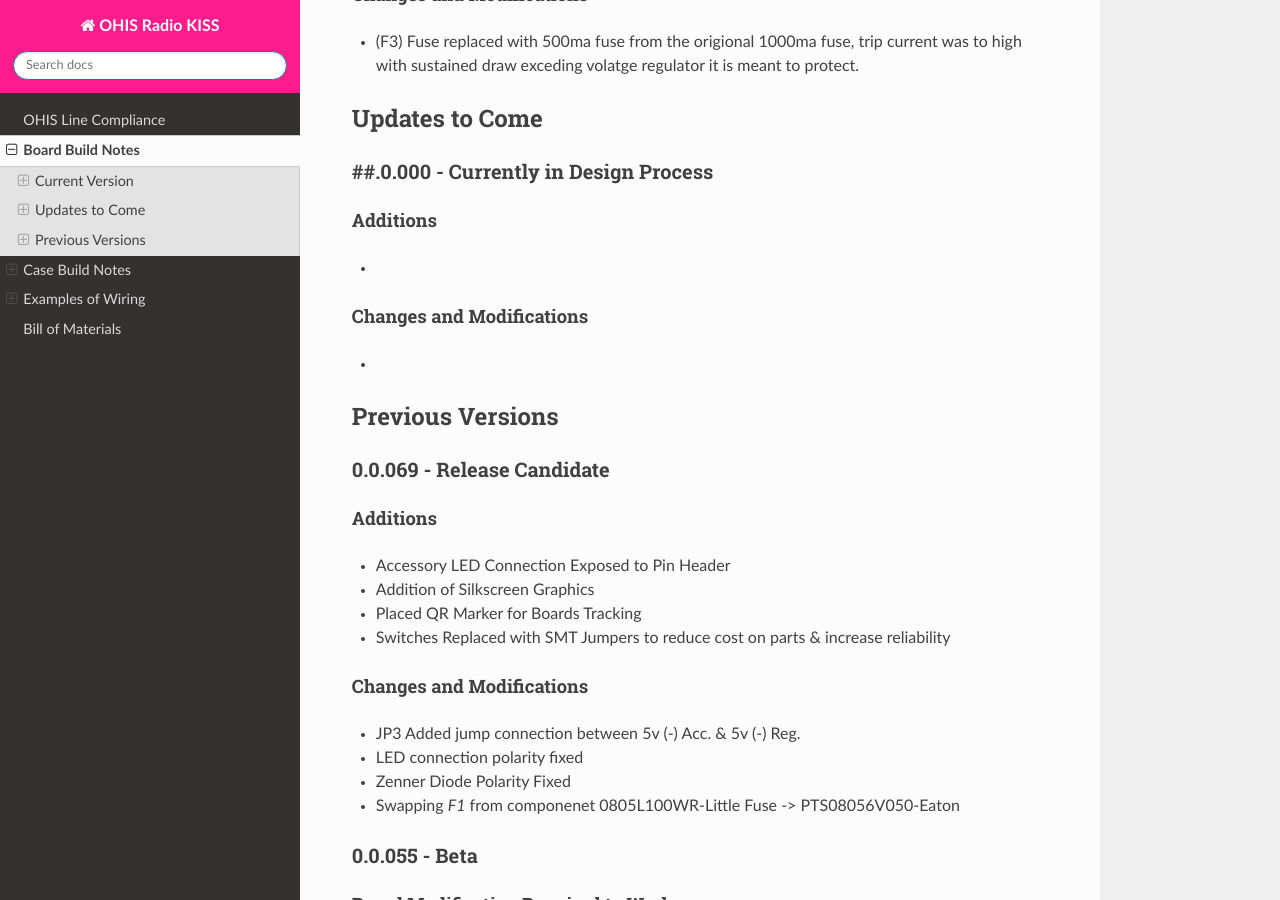
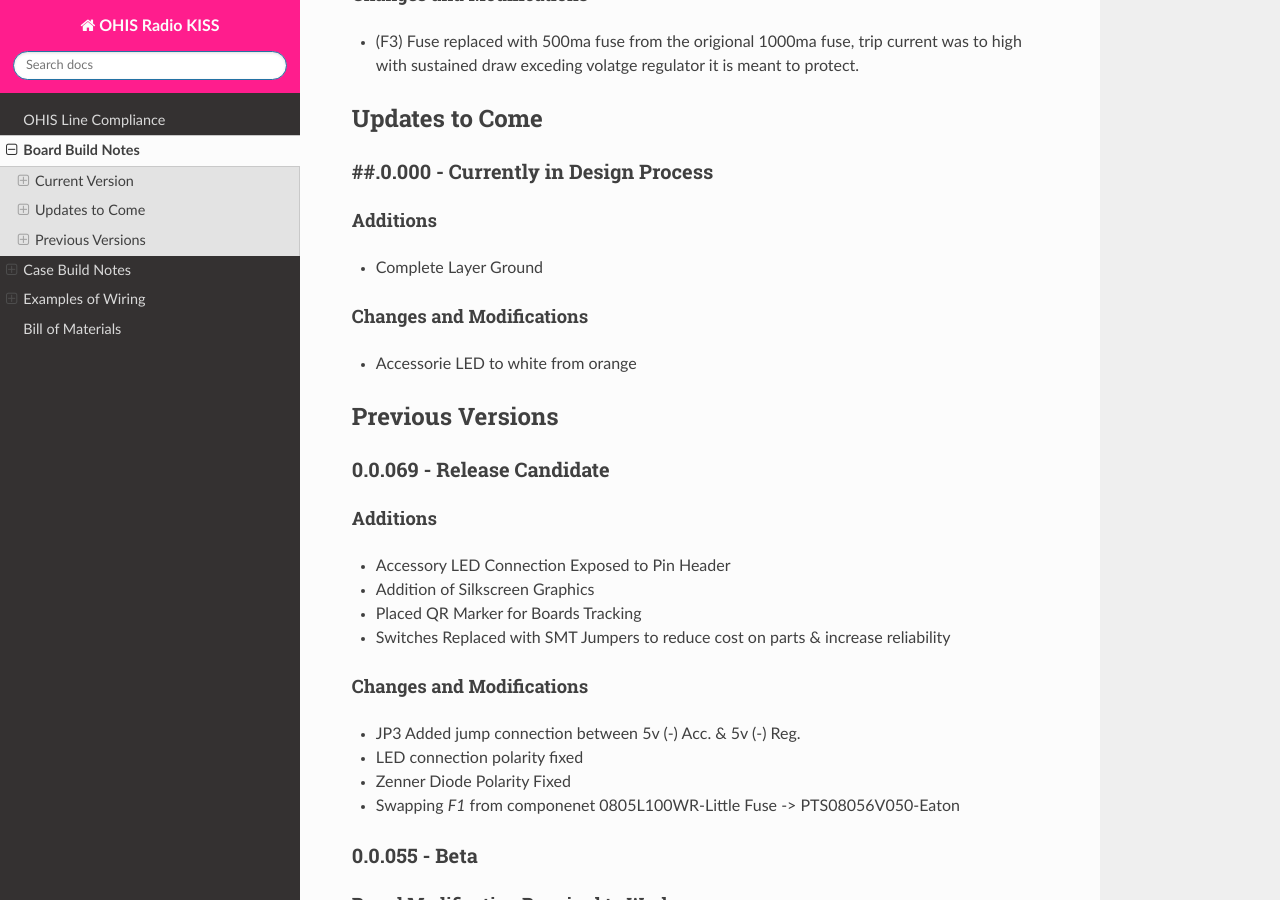
Before and after one commit to un-creatrix/OHIS-Radio_KISS, a Sphinx documentation site: the page built from docs/source/designs.rst, in a window 1280 px wide and 900 px high, scrolled down 332 px. Built offline with Sphinx 7.4.7 and the Read the Docs theme 3.1.0, drawn with Linux system fonts in a browser that asks for light colours; pages that are not in the unit, such as notebooks, are missing from menus.

Commit message:
Update designs.rst with recent additions and changes

```diff
--- a/docs/source/designs.rst
+++ b/docs/source/designs.rst
@@ -23,11 +23,11 @@ Updates to Come
 
 Additions
 ---------
-*
+* Complete Layer Ground
 
 Changes and Modifications
 -------------------------
-*
+* Accessorie LED to white from orange
 
 *****************
 Previous Versions
```
